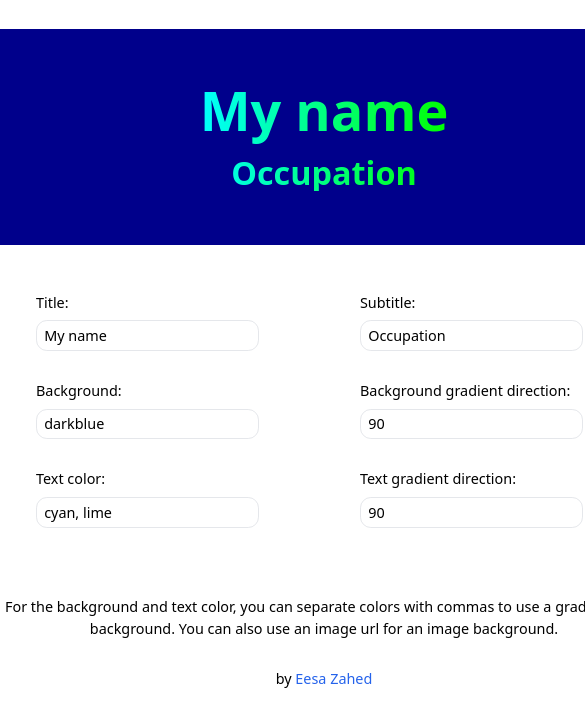
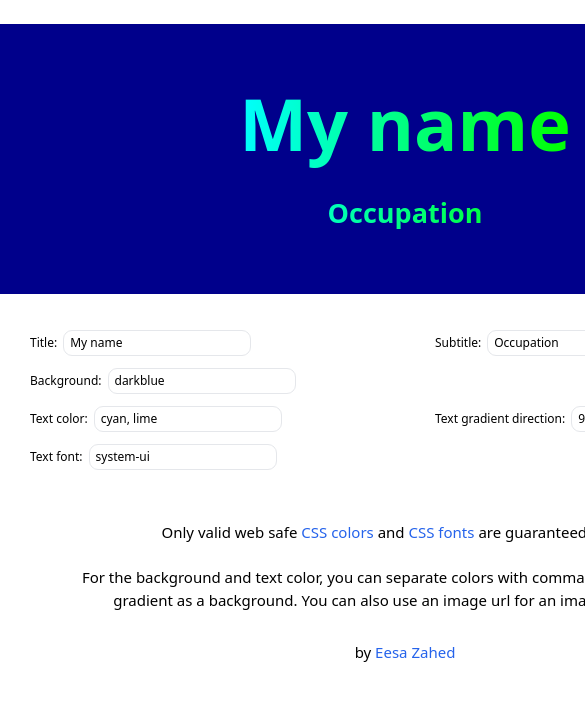
Before and after one commit to eesazahed/create-banner, a Next.js app: page / in a window 390 px wide. Shown: the top 726 px of the page, 585 px wide, since content can reach past the window. Built offline with nearby package versions, Linux system fonts and the light colour scheme.

Commit message:
new fonts

```diff
--- a/components/Banner.tsx
+++ b/components/Banner.tsx
@@ -1,5 +1,5 @@
 import type { NextPage } from "next";
-import type { FormData } from "../pages/index";
+import { FormData, isGradient, isLink } from "../pages/index";
 
 const Banner: NextPage<FormData> = ({
   title,
@@ -8,20 +8,22 @@ const Banner: NextPage<FormData> = ({
   textBackground,
   bgColDir,
   textColDir,
+  font,
+  imagePosition,
+  textImagePosition,
 }) => {
   return (
     <div
-      className="w-[720px] h-[240px] lg:w-[1080px] lg:h-[360px] m-auto grid place-items-center text-center"
+      className="w-[1080px] h-[360px] m-auto grid place-items-center text-center"
       id="banner"
       style={
-        backgroundColor?.includes("https://") ||
-        backgroundColor?.includes("http://")
+        isLink(backgroundColor)
           ? {
               backgroundImage: `url(${backgroundColor})`,
-              backgroundPosition: "center",
+              backgroundPosition: imagePosition,
               backgroundSize: "cover",
             }
-          : backgroundColor?.includes(",")
+          : isGradient(backgroundColor)
           ? {
               backgroundImage: `linear-gradient(${bgColDir}deg, ${backgroundColor})`,
             }
@@ -29,21 +31,25 @@ const Banner: NextPage<FormData> = ({
       }
     >
       <h1
-        className="text-6xl lg:text-8xl font-bold m-8 bg-clip-text text-transparent"
-        style={
-          textBackground?.includes("https://") ||
-          textBackground?.includes("http://")
+        className={`text-8xl font-bold m-8 ${
+          (isLink(textBackground) || isGradient(textBackground)) &&
+          "bg-clip-text text-transparent"
+        }
+        `}
+        style={{
+          fontFamily: font,
+          ...(isLink(textBackground)
             ? {
                 backgroundImage: `url(${textBackground})`,
-                backgroundPosition: "center",
+                backgroundPosition: textImagePosition,
                 backgroundSize: "cover",
               }
-            : textBackground?.includes(",")
+            : isGradient(textBackground)
             ? {
                 backgroundImage: `linear-gradient(${textColDir}deg, ${textBackground})`,
               }
-            : { backgroundColor: textBackground }
-        }
+            : { color: textBackground }),
+        }}
       >
         {title}
         <br />
@@ -52,5 +58,4 @@ const Banner: NextPage<FormData> = ({
     </div>
   );
 };
-
 export default Banner;
--- a/pages/index.tsx
+++ b/pages/index.tsx
@@ -4,13 +4,33 @@ import Banner from "../components/Banner";
 import { useState } from "react";
 
 interface FormData {
-  title?: string;
-  subtitle?: string;
-  backgroundColor?: string;
-  textBackground?: string;
-  bgColDir?: number;
-  textColDir?: number;
+  title: string;
+  subtitle: string;
+  backgroundColor: string;
+  textBackground: string;
+  bgColDir: number;
+  textColDir: number;
+  font: string;
+  imagePosition: string;
+  textImagePosition: string;
 }
+
+const isLink = (text: string) => {
+  let url;
+  try {
+    url = new URL(text);
+  } catch {
+    return false;
+  }
+  return url.protocol === "http:" || url.protocol === "https:";
+};
+
+const isGradient = (text: string) => !isLink(text) && text.includes(",");
+
+const inputStyle =
+  "px-2 py-1 my-2 ml-2 rounded-xl border-2 dark:border-gray-700";
+const labelStyle = "px-2 py-1 mx-2 my-2";
+const linkStyle = "text-blue-600 hover:text-blue-700 dark:text-blue-500";
 
 const Home: NextPage = () => {
   const [formData, setFormData] = useState<FormData>({
@@ -20,10 +40,13 @@ const Home: NextPage = () => {
     textBackground: "cyan, lime",
     bgColDir: 90,
     textColDir: 90,
+    font: "system-ui",
+    imagePosition: "center",
+    textImagePosition: "center",
   });
 
   return (
-    <div className="my-8 w-[720px] lg:w-[1080px] mx-auto">
+    <div className="my-8 w-[1080px] mx-auto">
       <Head>
         <title>Create A Banner</title>
       </Head>
@@ -35,14 +58,17 @@ const Home: NextPage = () => {
         textBackground={formData.textBackground}
         bgColDir={formData.bgColDir}
         textColDir={formData.textColDir}
+        font={formData.font}
+        imagePosition={formData.imagePosition}
+        textImagePosition={formData.textImagePosition}
       />
 
-      <form className="py-10 grid grid-cols-2 md:grid-cols-3">
+      <form className="py-10 grid grid-cols-2">
         <div className="px-6">
-          <label className="block px-2 py-1 mx-2 my-2" htmlFor="title">
+          <label className={labelStyle} htmlFor="title">
             Title:
             <input
-              className="block px-2 py-1 my-2 rounded-xl border-2 dark:border-gray-700"
+              className={inputStyle}
               type="text"
               id="title"
               value={formData.title}
@@ -54,10 +80,10 @@ const Home: NextPage = () => {
         </div>
 
         <div className="px-6">
-          <label className="block px-2 py-1 mx-2 my-2" htmlFor="subtitle">
+          <label className={labelStyle} htmlFor="subtitle">
             Subtitle:
             <input
-              className="block px-2 py-1 my-2 rounded-xl border-2 dark:border-gray-700"
+              className={inputStyle}
               type="text"
               id="subtitle"
               value={formData.subtitle}
@@ -69,13 +95,10 @@ const Home: NextPage = () => {
         </div>
 
         <div className="px-6">
-          <label
-            className="block px-2 py-1 mx-2 my-2"
-            htmlFor="backgroundColor"
-          >
+          <label className={labelStyle} htmlFor="backgroundColor">
             Background:
             <input
-              className="block px-2 py-1 my-2 rounded-xl border-2 dark:border-gray-700"
+              className={inputStyle}
               type="text"
               id="backgroundColor"
               value={formData.backgroundColor}
@@ -86,11 +109,32 @@ const Home: NextPage = () => {
           </label>
         </div>
 
+        {isLink(formData.backgroundColor) ? (
           <div className="px-6">
-          <label className="block px-2 py-1 mx-2 my-2" htmlFor="bgColDir">
+            <label className={labelStyle} htmlFor="imagePosition">
+              Image position:
+              <select
+                className={inputStyle}
+                id="imagePosition"
+                onChange={(e) =>
+                  setFormData({
+                    ...formData,
+                    imagePosition: e.target.value,
+                  })
+                }
+              >
+                <option value="center">Center</option>
+                <option value="top">Top</option>
+                <option value="bottom">Bottom</option>
+              </select>
+            </label>
+          </div>
+        ) : isGradient(formData.backgroundColor) ? (
+          <div className="px-6">
+            <label className={labelStyle} htmlFor="bgColDir">
               Background gradient direction:
               <input
-              className="block px-2 py-1 my-2 rounded-xl border-2 dark:border-gray-700"
+                className={inputStyle}
                 type="number"
                 id="bgColDir"
                 value={formData.bgColDir}
@@ -103,15 +147,15 @@ const Home: NextPage = () => {
               />
             </label>
           </div>
+        ) : (
+          <div></div>
+        )}
 
         <div className="px-6">
-          <label
-            className="block px-2 py-1 mx-2 my-2"
-            htmlFor="textBackground1"
-          >
+          <label className={labelStyle} htmlFor="textBackground1">
             Text color:
             <input
-              className="block px-2 py-1 my-2 rounded-xl border-2 dark:border-gray-700"
+              className={inputStyle}
               type="text"
               id="textBackground1"
               value={formData.textBackground}
@@ -122,11 +166,32 @@ const Home: NextPage = () => {
           </label>
         </div>
 
+        {isLink(formData.textBackground) ? (
           <div className="px-6">
-          <label className="block px-2 py-1 mx-2 my-2" htmlFor="textColDir">
+            <label className={labelStyle} htmlFor="textImagePosition">
+              Image position:
+              <select
+                className={inputStyle}
+                id="textImagePosition"
+                onChange={(e) =>
+                  setFormData({
+                    ...formData,
+                    textImagePosition: e.target.value,
+                  })
+                }
+              >
+                <option value="center">Center</option>
+                <option value="top">Top</option>
+                <option value="bottom">Bottom</option>
+              </select>
+            </label>
+          </div>
+        ) : isGradient(formData.textBackground) ? (
+          <div className="px-6">
+            <label className={labelStyle} htmlFor="textColDir">
               Text gradient direction:
               <input
-              className="block px-2 py-1 my-2 rounded-xl border-2 dark:border-gray-700"
+                className={inputStyle}
                 type="number"
                 id="textColDir"
                 value={formData.textColDir}
@@ -139,11 +204,50 @@ const Home: NextPage = () => {
               />
             </label>
           </div>
+        ) : (
+          <div></div>
+        )}
+
+        <div className="px-6">
+          <label className={labelStyle} htmlFor="font">
+            Text font:
+            <input
+              className={inputStyle}
+              type="text"
+              id="font"
+              value={formData.font}
+              onChange={(e) =>
+                setFormData({ ...formData, font: e.target.value })
+              }
+            />
+          </label>
+        </div>
       </form>
       <p className="text-center my-4 max-w-[720px] mx-auto">
+        Only valid web safe{" "}
+        <a
+          rel="noreferrer"
+          target="_blank"
+          href="https://www.w3schools.com/cssref/css_colors.php"
+          className={linkStyle}
+        >
+          CSS colors
+        </a>{" "}
+        and{" "}
+        <a
+          rel="noreferrer"
+          target="_blank"
+          href="https://www.w3schools.com/css/css_font_websafe.asp"
+          className={linkStyle}
+        >
+          CSS fonts
+        </a>{" "}
+        are guaranteed to work.
+        <br />
+        <br />
         For the background and text color, you can separate colors with commas
-        to use a gradient as a background. You can also use an image url for an
-        image background.
+        (,) in order to use a gradient as a background. You can also use an
+        image url for an image background.
       </p>
       <p className="text-center my-8">
         by{" "}
@@ -151,7 +255,7 @@ const Home: NextPage = () => {
           rel="noreferrer"
           target="_blank"
           href="https://eesa.zahed.ca"
-          className="text-blue-600 dark:text-blue-500"
+          className={linkStyle}
         >
           Eesa Zahed
         </a>
@@ -160,5 +264,6 @@ const Home: NextPage = () => {
   );
 };
 
+export { isLink, isGradient };
 export type { FormData };
 export default Home;
--- a/styles/globals.scss
+++ b/styles/globals.scss
@@ -16,10 +16,8 @@
   html {
     zoom: 0.75;
   }
-}
 
-@media only screen and (max-width: 1080px) {
-  html {
-    zoom: 0.9;
+  p {
+    zoom: 1.25;
   }
 }
```
Lines whose indentation alone changed are shown as unchanged.
